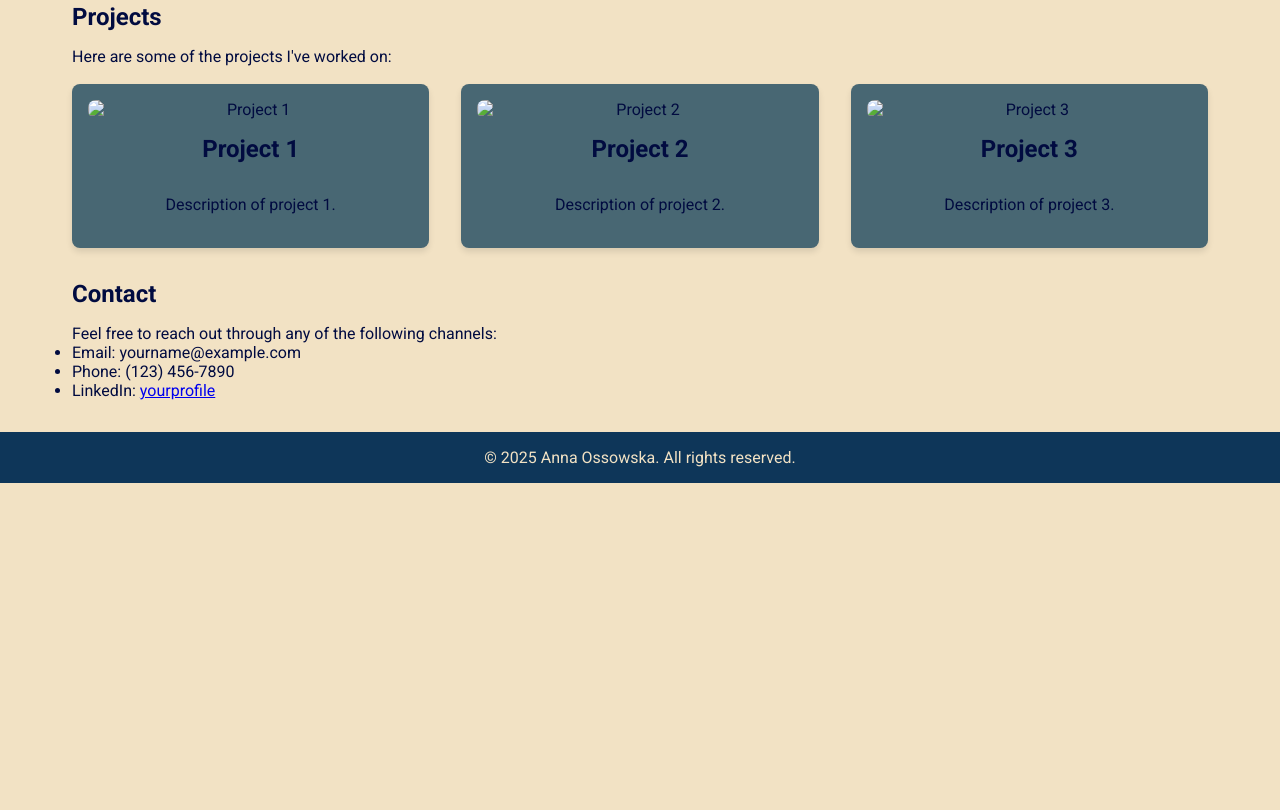
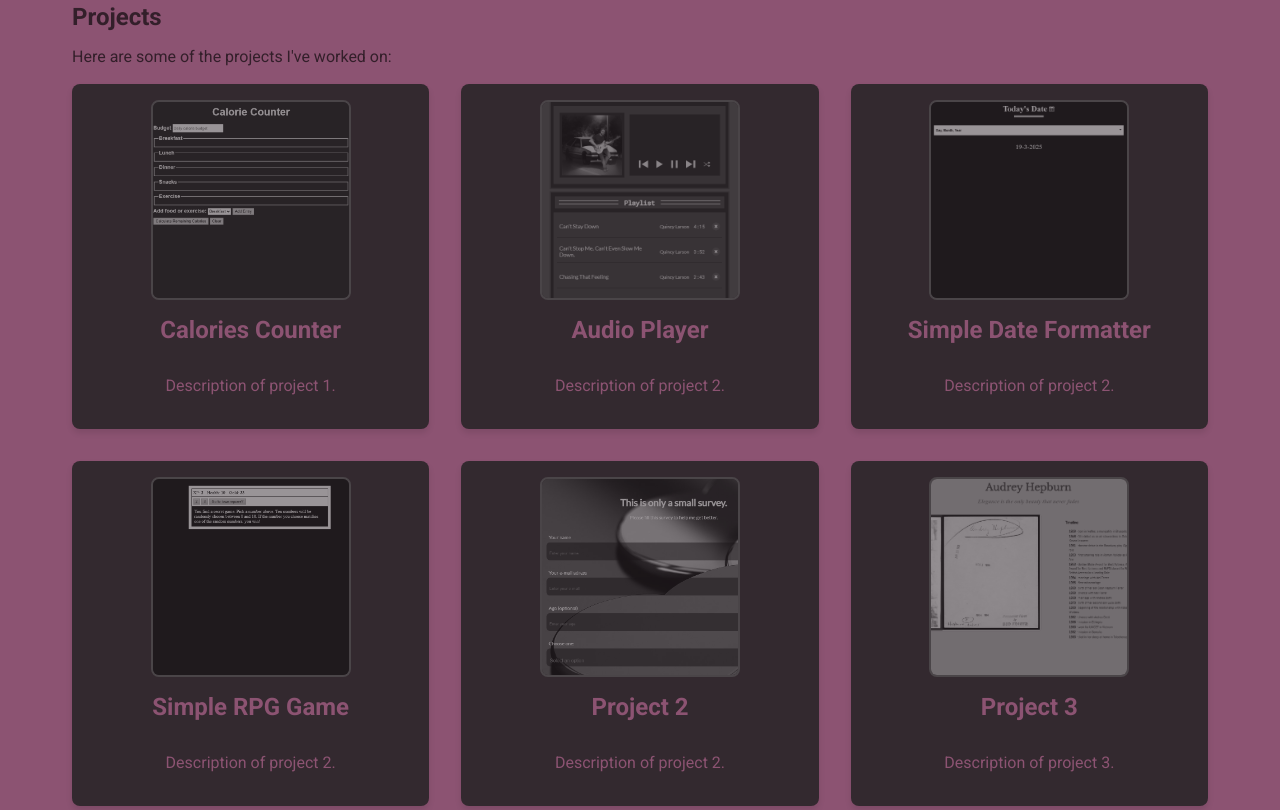
Before and after one commit to anka-oss/ossowska_portfolio, a plain HTML site: page index.html in a window 1280 px wide. Shown: the part 1231-2041 px from the top of the page. Before the commit the page ends 1714 px from the top, so only its background shows below. Drawn offline with Linux system fonts and the light colour scheme; a web font is replaced by a local one.

Commit message:
Add project screenshots

```diff
--- a/index.html
+++ b/index.html
@@ -56,17 +56,32 @@
                 <p>Here are some of the projects I've worked on:</p>
                 <div class="project-grid">
                     <div class="project">
-                        <img src="images/project1.jpg" alt="Project 1">
-                        <h2>Project 1</h2>
+                        <img src="images/calories_screen.png" alt="calories counter screenshot">
+                        <h2>Calories Counter</h2>
                         <p>Description of project 1.</p>
                     </div>
                     <div class="project">
-                        <img src="images/project2.jpg" alt="Project 2">
+                        <img src="images/audioplayer_screen.png" alt="audioplayer screenshot">
+                        <h2>Audio Player</h2>
+                        <p>Description of project 2.</p>
+                    </div>
+                    <div class="project">
+                        <img src="images/dateformatter_screen.png" alt="date formatter screenshot">
+                        <h2>Simple Date Formatter</h2>
+                        <p>Description of project 2.</p>
+                    </div>
+                    <div class="project">
+                        <img src="images/rpg_screen.png" alt="simple rpg game screenshot">
+                        <h2>Simple RPG Game</h2>
+                        <p>Description of project 2.</p>
+                    </div>
+                    <div class="project">
+                        <img src="images/survey_screen.png" alt="survey screenshot">
                         <h2>Project 2</h2>
                         <p>Description of project 2.</p>
                     </div>
                     <div class="project">
-                        <img src="images/project3.jpg" alt="Project 3">
+                        <img src="images/audrey_screen.png" alt="audrey tribute screenshot">
                         <h2>Project 3</h2>
                         <p>Description of project 3.</p>
                     </div>
--- a/style.css
+++ b/style.css
@@ -11,11 +11,11 @@
 /* GENEERAL STYLES */
 
 :root {
-    --violet: #010B40;
-    --blue:#0E3659;
-    --green: #486773;
-    --yellow: #BDBFAE;
-    --paper: #F2E2C4;
+    --violet: #331F2A;
+    --blue:#33292F;
+    --green: #BF4B8B;
+    --yellow: #594751;
+    --paper: #8C5372;
 }
 
 * {
@@ -40,7 +40,7 @@ body {
 
 header {
     width: 100vw;
-    background-color: var(--blue);
+    background-color: var(--violet);
     padding: 1rem;
     font-family: Roboto;
     display: flex;
@@ -147,7 +147,8 @@ h3,
     grid-template-columns: 1fr 1fr;
     gap: 1rem;
     align-items: center;
-    background-color: var(--green);
+    background-color: var(--blue);
+    color: var(--paper);
     padding: 1rem;
     border-radius: 8px;
     box-shadow: 0px 4px 6px rgba(0, 0, 0, 0.1);
@@ -158,6 +159,8 @@ h3,
     height: auto;
     object-fit: cover;
     border-radius: 8px;
+    border: 2px solid var(--paper);
+    filter: opacity(50%) grayscale(100%);
 }
 
 /* FOOTER STYLES */
@@ -173,6 +176,26 @@ footer {
 }
 
 /* MEDIA QUERIES */
+
+@media only screen and (min-width: 768px) {
+    .project-grid {
+        display: grid;
+        grid-template-columns: repeat(2, 1fr);
+        gap: 2rem;
+    }
+
+    .project {
+        display: flex;
+        flex-direction: column;
+        text-align: center;
+        align-items: center;
+    }
+
+    .project img {
+        width: 200px;
+        height: auto;
+    }
+}
 
 @media only screen and (min-width: 992px) {
     nav {
@@ -195,15 +218,10 @@ footer {
     }
 
     .project-grid {
-        display: grid;
         grid-template-columns: repeat(3, 1fr);
-        gap: 2rem;
     }
 
-    .project {
-        display: flex;
-        flex-direction: column;
-        text-align: center;
-        align-items: center;
+    .project img:hover {
+        filter: none;
     }
 }
```
Also changed, not shown: images/audioplayer_screen.png (added), images/audrey_screen.png (added), images/calories_screen.png (added), images/dateformatter_screen.png (added), images/rpg_screen.png (added), images/survey_screen.png (added).
